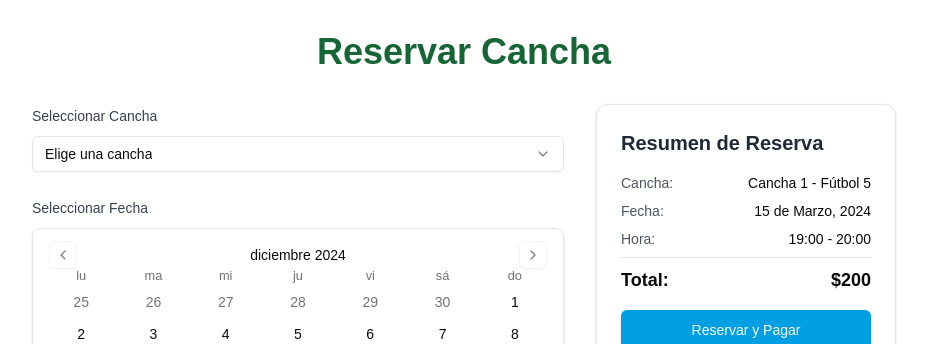
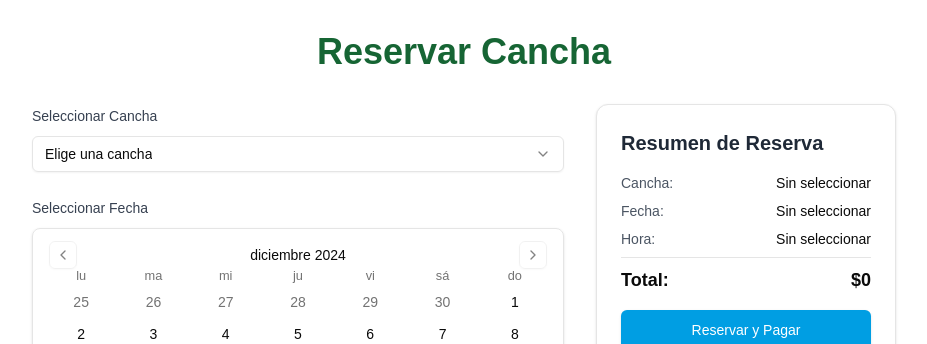
Before and after one commit to fabbiodv/canchita, a Next.js app: page / in a window 1280 px wide. Shown: the top 344 px of the page, without its empty margins (176-1103 px from the left). Built offline with nearby package versions, Linux system fonts and the light colour scheme.

Commit message:
add sonner and resumen card

```diff
--- a/package.json
+++ b/package.json
@@ -19,6 +19,7 @@
     "react": "^19.0.0",
     "react-day-picker": "^8.10.1",
     "react-dom": "^19.0.0",
+    "sonner": "^1.7.1",
     "tailwind-merge": "^2.5.5",
     "tailwindcss-animate": "^1.0.7"
   },
--- a/src/app/layout.tsx
+++ b/src/app/layout.tsx
@@ -1,6 +1,7 @@
 import type { Metadata } from "next";
 import localFont from "next/font/local";
 import "./globals.css";
+import { Toaster } from "sonner";
 
 const geistSans = localFont({
   src: "./fonts/GeistVF.woff",
@@ -29,6 +30,7 @@ export default function RootLayout({
         className={`${geistSans.variable} ${geistMono.variable} antialiased`}
       >
         {children}
+        <Toaster />
       </body>
     </html>
   );
--- a/src/app/page.tsx
+++ b/src/app/page.tsx
@@ -12,10 +12,22 @@ import { Button } from "@/components/ui/button";
 import { Card } from "@/components/ui/card";
 import { useState } from "react";
 import { es } from "date-fns/locale";
+import { format } from 'date-fns'
+import ResumenReserva from '@/components/resumen-reserva'
 
 export default function Home() {
 
   const [selectedDate, setSelectedDate] = useState<Date | undefined>(undefined)
+  const [selectedCourt, setSelectedCourt] = useState<string>("")
+  const [selectedTime, setSelectedTime] = useState<string>("")
+
+  const handleCourtSelect = (value: string) => {
+    setSelectedCourt(value)
+  }
+
+  const handleTimeSelect = (value: string) => {
+    setSelectedTime(value)
+  }
 
   return (
     <div className='min-h-screen'>
@@ -33,7 +45,7 @@ export default function Home() {
               <label className="text-sm font-medium text-gray-700">
                 Seleccionar Cancha
               </label>
-              <Select>
+              <Select onValueChange={handleCourtSelect} value={selectedCourt}>
                 <SelectTrigger className="w-full">
                   <SelectValue placeholder="Elige una cancha" />
                 </SelectTrigger>
@@ -71,54 +83,30 @@ export default function Home() {
               <label className='text-sm font-medium text-gray-700'>
                 Seleccionar Horario
               </label>
-              <Select>
+              <Select onValueChange={handleTimeSelect} value={selectedTime}>
                 <SelectTrigger className='w-full'>
                   <SelectValue placeholder='Elige un horario' />
                 </SelectTrigger>
                 <SelectContent>
                   <SelectItem value="18">18:00 - 19:00</SelectItem>
-                  <SelectItem value='19'>19:00 - 20:00</SelectItem>
-                  <SelectItem value='20'>20:00 - 21:00</SelectItem>
-                  <SelectItem value='21'>21:00 - 22:00</SelectItem>
+                  <SelectItem value="19">19:00 - 20:00</SelectItem>
+                  <SelectItem value="20">20:00 - 21:00</SelectItem>
+                  <SelectItem value="21">21:00 - 22:00</SelectItem>
                 </SelectContent>
               </Select>
             </div>
           </div>
 
           {/* Resumen de Reserva */}
-          <Card className='p-6 space-y-4 h-fit'>
-            <h2 className="text-xl font-semibold text-gray-800">
-              Resumen de Reserva
-            </h2>
-            <div className="space-y-2 text-sm">
-              <p className="flex justify-between">
-                <span className="text-gray-600">Cancha:</span>
-                <span className="font-medium">Cancha 1 - Fútbol 5</span>
-              </p>
-              <p className="flex justify-between">
-                <span className="text-gray-600">Fecha:</span>
-                <span className="font-medium">15 de Marzo, 2024</span>
-              </p>
-              <p className="flex justify-between">
-                <span className="text-gray-600">Hora:</span>
-                <span className="font-medium">19:00 - 20:00</span>
-              </p>
-              <div className="border-t pt-2 mt-2">
-                <p className="flex justify-between text-lg font-semibold">
-                  <span>Total:</span>
-                  <span>$200</span>
-                </p>
-              </div>
-            </div>
-
-            <Button
-              className="w-full bg-[#009ee3] hover:bg-[#008ed0] text-white"
-              size="lg"
-            >
-
-              Reservar y Pagar
-            </Button>
-          </Card>
+          <ResumenReserva
+            cancha={selectedCourt ? {
+              cancha1: "Cancha 1 - Fútbol 5",
+              cancha2: "Cancha 2 - Fútbol 7",
+              cancha3: "Cancha 3 - Fútbol 11"
+            }[selectedCourt] : undefined}
+            fecha={selectedDate ? format(selectedDate, 'dd/MM/yyyy', { locale: es }) : undefined}
+            hora={selectedTime ? `${selectedTime}:00 - ${Number(selectedTime) + 1}:00` : undefined}
+          />
         </div>
       </main>
     </div>
--- /dev/null
+++ b/src/components/resumen-reserva.tsx
@@ -0,0 +1,62 @@
+'use client'
+
+import { Button } from "@/components/ui/button"
+import { Card } from "@/components/ui/card"
+import { toast } from "sonner"
+
+interface ResumenReservaProps {
+  cancha?: string
+  fecha?: string
+  hora?: string
+  precio?: number
+}
+
+const ResumenReserva = ({
+  cancha = 'Sin seleccionar',
+  fecha = 'Sin seleccionar',
+  hora = 'Sin seleccionar',
+  precio = 0
+}: ResumenReservaProps) => {
+  const handleReservar = () => {
+    // Lógica para procesar la reserva
+    toast.success('Reserva procesada correctamente')
+  }
+
+  return (
+    <Card className='p-6 space-y-4 h-fit'>
+      <h2 className="text-xl font-semibold text-gray-800">
+        Resumen de Reserva
+      </h2>
+      <div className="space-y-2 text-sm">
+        <p className="flex justify-between">
+          <span className="text-gray-600">Cancha:</span>
+          <span className="font-medium">{cancha}</span>
+        </p>
+        <p className="flex justify-between">
+          <span className="text-gray-600">Fecha:</span>
+          <span className="font-medium">{fecha}</span>
+        </p>
+        <p className="flex justify-between">
+          <span className="text-gray-600">Hora:</span>
+          <span className="font-medium">{hora}</span>
+        </p>
+        <div className="border-t pt-2 mt-2">
+          <p className="flex justify-between text-lg font-semibold">
+            <span>Total:</span>
+            <span>${precio}</span>
+          </p>
+        </div>
+      </div>
+
+      <Button
+        className="w-full bg-[#009ee3] hover:bg-[#008ed0] text-white"
+        size="lg"
+        onClick={handleReservar}
+      >
+        Reservar y Pagar
+      </Button>
+    </Card>
+  )
+}
+
+export default ResumenReserva
```
Also changed, not shown: 1 other file (tests, documents, lock files or other folders).
